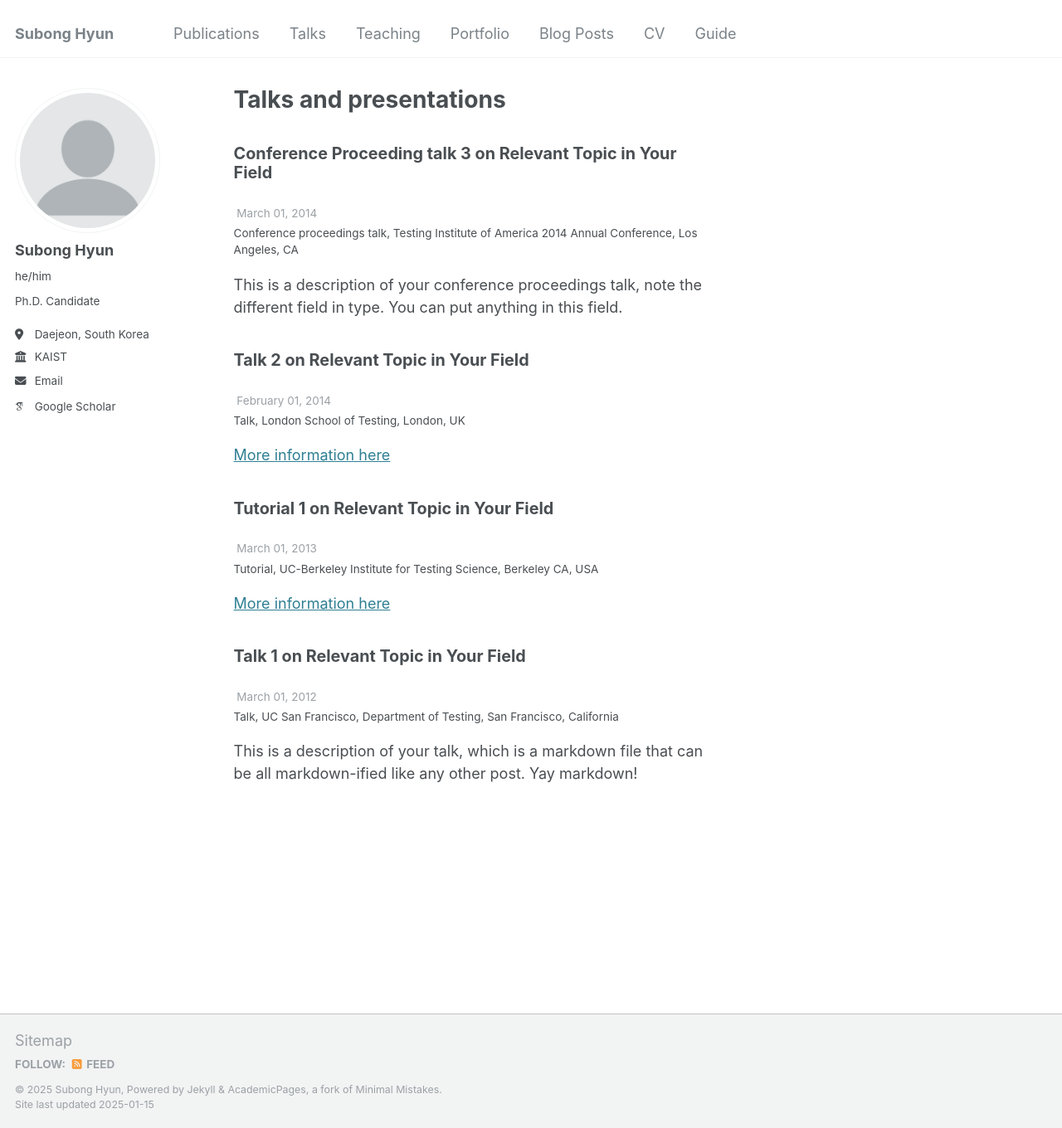
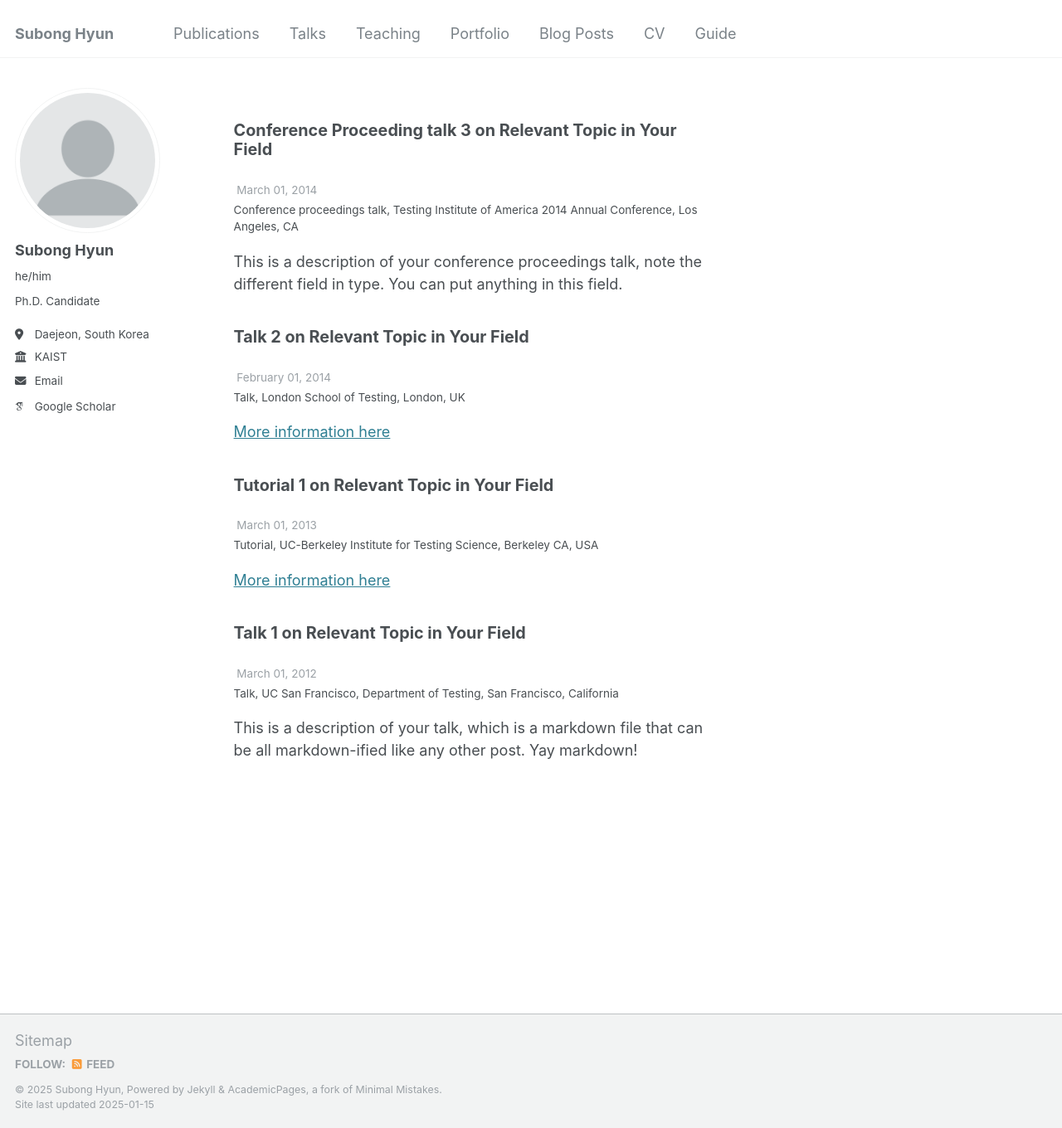
Before and after one commit to SubongHyun/subonghyun.github.io, a Jekyll site: the page built from _pages/talks.html, in a window 1280 px wide and 1360 px high. Shown: the whole window at 83% size. Built offline with Jekyll 4.4.1, drawn with Linux system fonts in a browser that asks for light colours; some web fonts are replaced.

Commit message:
Update talks.html

```diff
--- a/_pages/talks.html
+++ b/_pages/talks.html
@@ -1,7 +1,7 @@
 ---
 layout: archive
-title: "Talks and presentations"
-permalink: /talks/
+title:
+permalink: /
 author_profile: true
 ---
 
```
